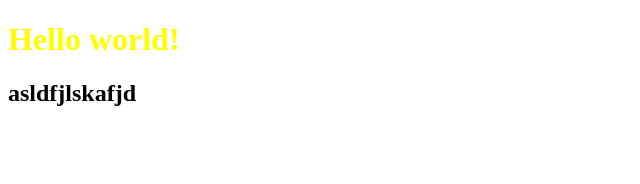
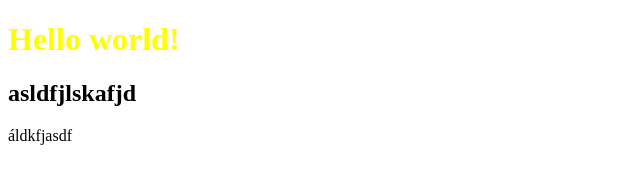
Before and after one commit to phatnhat/git-demo, a plain HTML site: page index.html in a window 1280 px wide. Shown: the full height of the page, 0-640 px from the left. Drawn offline with Linux system fonts and the light colour scheme.

Commit message:
update index.html

```diff
--- a/index.html
+++ b/index.html
@@ -10,5 +10,6 @@
 <body>
     <h1>Hello world!</h1>
     <h2>asldfjlskafjd</h2>
+    <p>áldkfjasdf</p>
 </body>
 </html>
```
